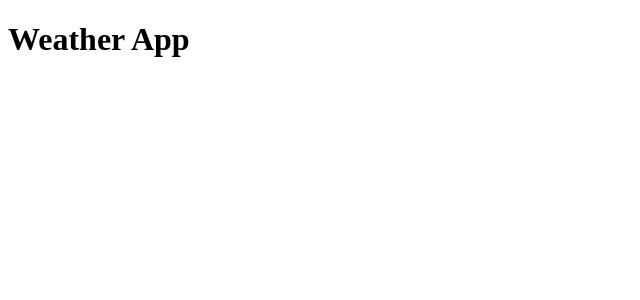
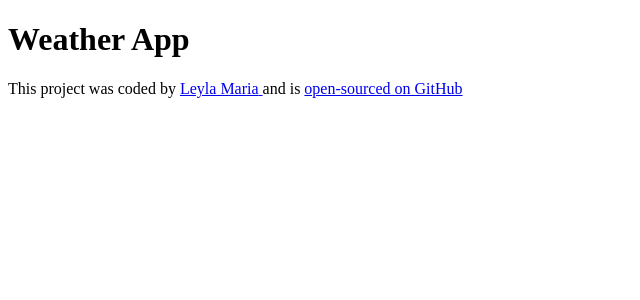
Before and after one commit to leylamaria/yinarts-weather, a React (Create React App) app: page / in a window 1280 px wide. Shown: the top 300 px of the page, without its empty margins (0-640 px from the left). Built offline with nearby package versions, Linux system fonts and the light colour scheme.

Commit message:
Added a footer with links to my portfolio and GitHub repo

```diff
--- a/src/App.js
+++ b/src/App.js
@@ -4,6 +4,26 @@ export default function App() {
   return (
     <div className="App">
       <h1>Weather App</h1>
+      <footer>
+        <p>
+          This project was coded by{" "}
+          <a
+            href="https://yinarts.netlify.app/"
+            target="_blank"
+            rel="noreferrer"
+          >
+            Leyla Maria{" "}
+          </a>
+          and is{" "}
+          <a
+            href="https://github.com/leylamaria/yinarts-weather"
+            target="_blank"
+            rel="noreferrer"
+          >
+            open-sourced on GitHub
+          </a>
+        </p>
+      </footer>
     </div>
   );
 }
```
